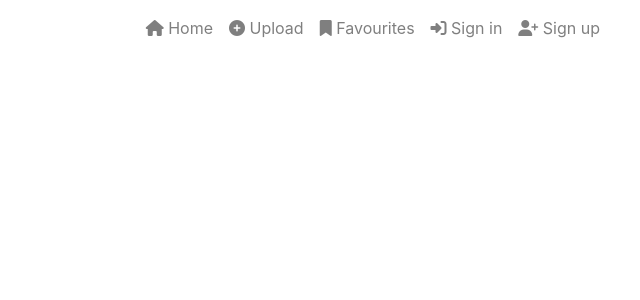
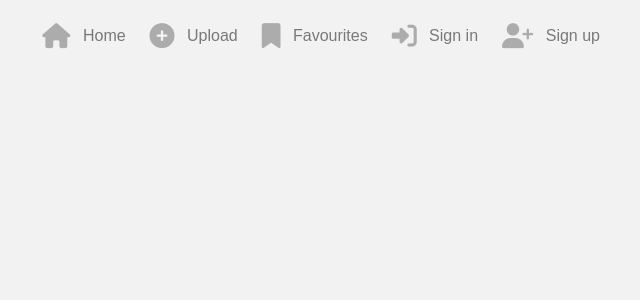
Before and after one commit to alcl2000/halloween-hackathon, a React (Create React App) app: page / in a window 1280 px wide. Shown: the top 300 px of the page, without its empty margins (587-1227 px from the left). Built offline with nearby package versions, Linux system fonts and the light colour scheme.

Commit message:
Atry custom css

```diff
--- a/src/App.js
+++ b/src/App.js
@@ -1,9 +1,9 @@
-import "./App.css";
+import styles from "./App.module.css";
 import NavBar from "./components/NavBar";
 
 function App() {
   return (
-    <div className="App">
+    <div className={styles.App}>
       <NavBar />
     </div>
   );
--- /dev/null
+++ b/src/App.module.css
@@ -0,0 +1,32 @@
+.App {
+    min-height: 100vh;
+    background-color: #f2f2f2;
+    color: #000;
+    font-family: "DM Sans", sans-serif;
+  }
+
+  * {
+    box-sizing: border-box;
+  }
+
+  /* a {
+    color: #7a7a7a;
+  } */
+
+  a:hover {
+    text-decoration: none;
+    color: #000;
+  }
+
+  i {
+    vertical-align: middle;
+    color: #acacac;
+    font-size: 25px;
+    padding: 8px;
+  }
+
+  i:hover {
+    /* color: #008080; */
+    cursor: pointer;
+    transition: color ease-in-out 0.2s;
+  }
```
